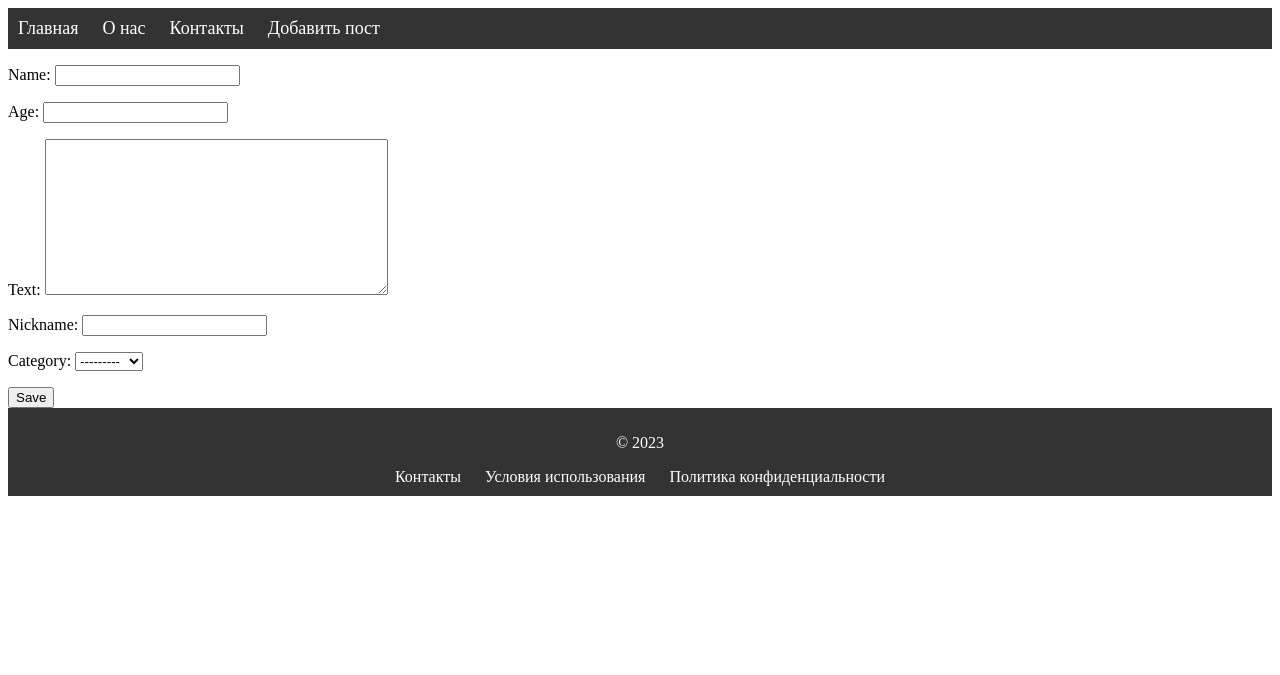
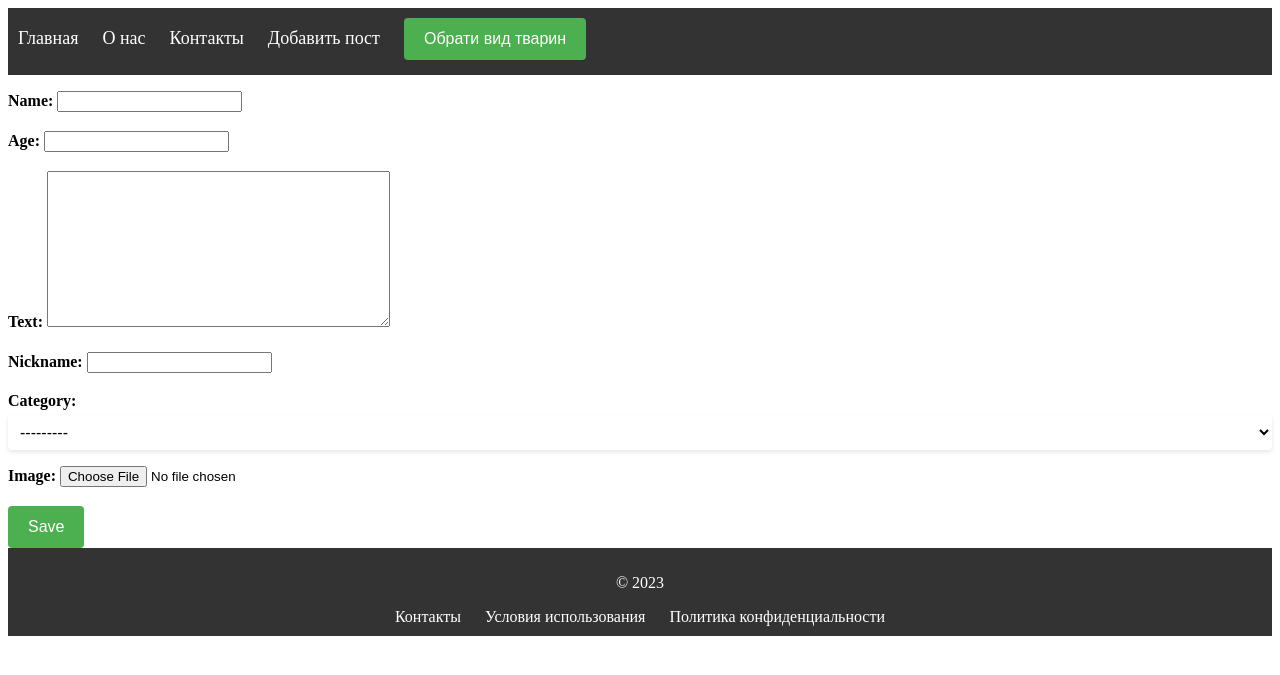
Before and after one commit to Mrklod/pet_pets, a Django app: page /addpost/ in a window 1280 px wide. Shown: the top 675 px of the page. Run offline with Django 4.2, Linux system fonts and the light colour scheme; data comes from the database, SQL or seed files in the repository; both versions use the stored data as it was after the commit.

Commit message:
add sort category

```diff
--- a/animals/info/forms.py
+++ b/animals/info/forms.py
@@ -4,4 +4,4 @@ from .models import *
 class PostForm(forms.ModelForm):
     class Meta:
         model = Animal
-        fields = ['name', 'age','text','nickname','category']
+        fields = ['name', 'age','text','nickname','category','image']
--- a/animals/info/views.py
+++ b/animals/info/views.py
@@ -28,3 +28,7 @@ def addpost(request):
             form.save()
             return redirect('index')
     return render(request, 'info/addpost.html', {'form': form})
+
+def base(request):
+    cat = Category.objects.all()
+    return render(request,'info/base.html',{'cat':cat})
--- a/animals/static/css/styles.css
+++ b/animals/static/css/styles.css
@@ -36,6 +36,7 @@ hr {
   margin: 20px 0; /* Отступы сверху и снизу линии */
   background-image: linear-gradient(to right, #333 10%, transparent 10%, transparent 20%, #333 20%, #333 30%, transparent 30%, transparent 40%, #333 40%, #333 50%, transparent 50%, transparent 60%, #333 60%, #333 70%, transparent 70%, transparent 80%, #333 80%, #333 90%, transparent 90%, transparent 100%); /* Фоновое изображение линии с пробелами */
 }
+
 
 
 
--- a/animals/templates/info/base.html
+++ b/animals/templates/info/base.html
@@ -14,9 +14,63 @@
             <li><a href="{% url 'us' %}">О нас</a></li>
             <li><a href="{% url 'contact' %}">Контакты</a></li>
             <li><a href="{% url 'addpost' %}">Добавить пост</a></li>
+            <li><a href="#"><label for="animals">
+                <button onclick="showDropdown()">Обрати вид тварин</button>
+                <div id="dropdown" style="display:none">
+                    <label for="animals">Вид:</label>
+                    <select id="animals" name="animals">
+                        {% for i in cat %}
+                        <option value="dog">{{ i.category }}</option>
+                        {% endfor %}
+                    </select>
+                </div>
+            </a></li>
         </ul>
     </nav>
+    <style>
+button {
+  background-color: #4CAF50;
+  color: white;
+  padding: 12px 20px;
+  border: none;
+  border-radius: 4px;
+  cursor: pointer;
+  font-size: 16px;
+}
+
+button:hover {
+  background-color: #3e8e41;
+}
+
+#dropdown {
+  padding: 10px;
+  background-color: #f1f1f1;
+  border-radius: 4px;
+  margin-top: 10px;
+}
+
+label {
+  display: inline-block;
+  margin-bottom: 5px;
+  font-weight: bold;
+}
+
+select {
+  display: block;
+  padding: 8px;
+  width: 100%;
+  border: none;
+  border-radius: 4px;
+  background-color: #fff;
+  box-shadow: 0 2px 4px rgba(0, 0, 0, 0.1);
+  font-size: 16px;
+  margin-bottom: 10px;
+}
+
+    </style>
+
 </header>
+
 
 {% block content %}
 {% endblock content %}
@@ -30,4 +84,17 @@
     </ul>
 </footer>
 </body>
+<script>
+function showDropdown() {
+  var dropdown = document.getElementById("dropdown");
+  if (dropdown.style.display === "none") {
+    dropdown.style.display = "block";
+  } else {
+    dropdown.style.display = "none";
+  }
+}
+
+
+
+</script>
 </html>
```
Also changed, not shown: animals/db.sqlite3. Lines whose indentation alone changed are shown as unchanged.
